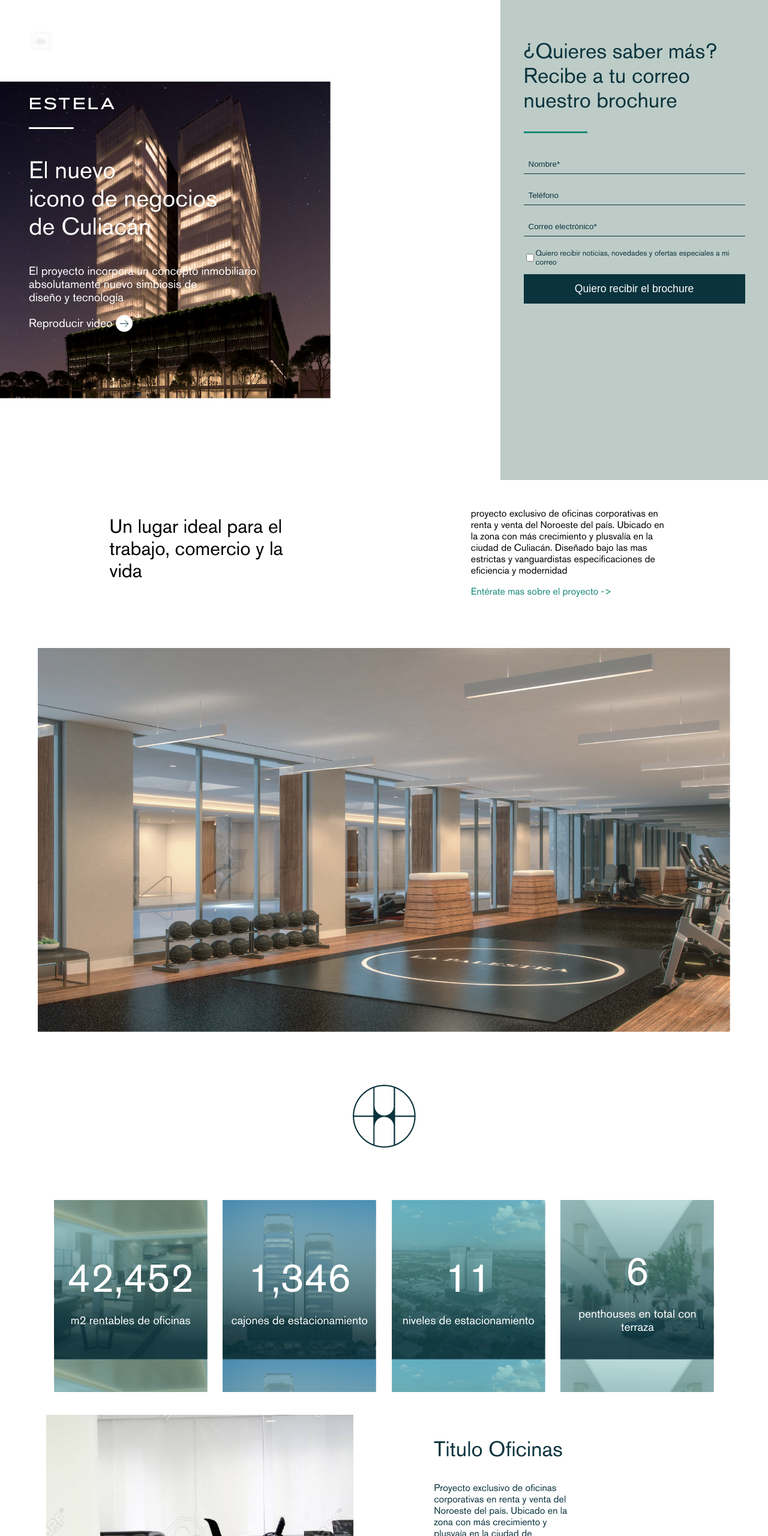
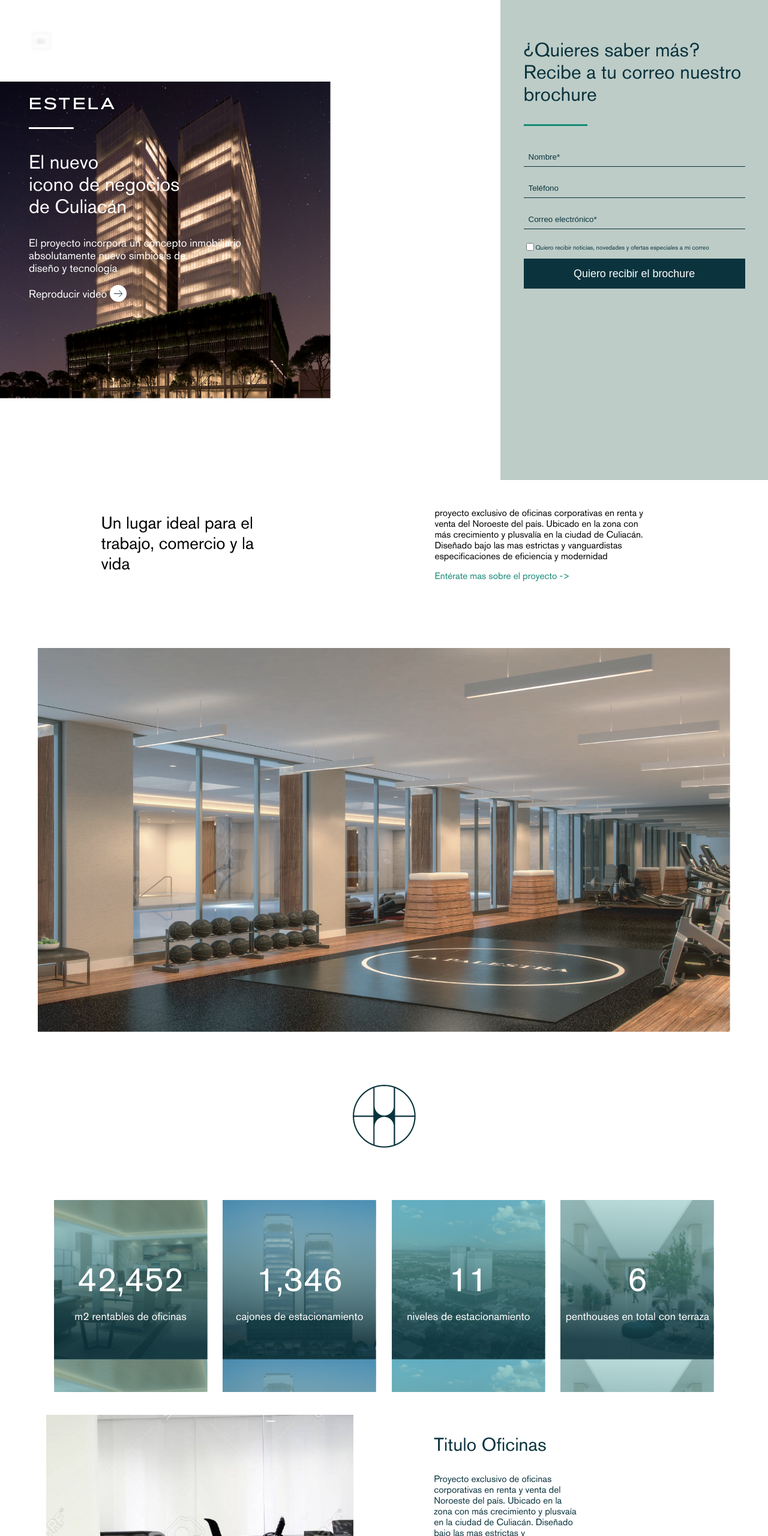
Before and after one commit to PAMA55/STItecnico, a plain HTML site: page index.html in a window 1280 px wide. Shown: the top 2560 px of the page at 60% size. Drawn offline with nearby package versions, Linux system fonts and the light colour scheme; a web font is replaced by a local one.

Commit message:
Responsive font-size

```diff
--- a/styles/styles.css
+++ b/styles/styles.css
@@ -10,11 +10,13 @@ body{
 .a-azul{
     color: #158977;
     text-decoration: none;
+    font-size: 1.2vw;
 }
 
 .a-blanco{
     color: white;
     text-decoration: none;
+    font-size: 1.2vw;
 }
 
 #bloque1{
@@ -41,15 +43,15 @@ body{
 }
 
 #b1-p1{
-    font-size: 2.5em;
+    font-size: 2.5vw;
 }
 
 #b1-p2{
-    font-size: 1.2em;
+    font-size: 1.4vw;
 }
 
 #b1-p3{
-    font-size: 1.2em;
+    font-size: 1.4vw;
 }
 
 #b1-p3 img{
@@ -67,7 +69,7 @@ body{
 }
 
 #bloque1-form p{
-    font-size: 2.2em;
+    font-size: 2.5vw;
     margin: 0;
 }
 
@@ -89,7 +91,7 @@ body{
 }
 
 #brochureform{
-    font-size: 1.1em;
+    font-size: 1.4vw;
     cursor: pointer;
     color: white;
     background-color: #0A333D;
@@ -101,7 +103,7 @@ body{
     display: flex;
     align-items: center;
     margin-bottom: 1em;
-    font-size: .8em;
+    font-size: .8vw;
     cursor: pointer;
 }
 
@@ -117,12 +119,13 @@ body{
 
 #b2-title p{
     width: 50%;
-    font-size: 2em;
+    font-size: 2.2vw;
     margin: 1em auto;
     align-items: center;
 }
 
 #b2-sub{
+    font-size: 1.2vw;
     width: 50%;
     padding: .3em;
 }
@@ -138,6 +141,10 @@ body{
 #carrousel{
     display: flex;
     justify-content: center;
+}
+
+#carrousel img{
+    height: 80vh;
 }
 
 #icon-sep{
@@ -165,12 +172,12 @@ body{
 }
 
 .b3-sec-t{
-    font-size: 4.2em;
+    font-size: 4.4vw;
     margin: 0;
 }
 
 .b3-sec-s{
-    font-size: 1.2em;
+    font-size: 1.4vw;
 }
 
 #b3-sec1{
@@ -229,11 +236,11 @@ body{
 }
 
 .b4-sec-t{
-    font-size: 2.2em;
+    font-size: 2.4vw;
 }
 
 .b4-sec-s{
-    font-size: 1em;
+    font-size: 1.2vw;
     padding-right: 12em;
 }
 
@@ -253,18 +260,24 @@ body{
 
 .b5-con-t{
     margin: 0;
-    font-size: 2em;
+    font-size: 2.2vw;
 }
 
 .b5-con-s{
-    font-size: 1em;
+    font-size: 1.2vw;
     padding-right: 50vw;
 }
 
 #maps{
+    display: flex;
+    justify-content: center;
     align-items: center;
     height: 75vh;
     background-image: url('../resources/imgmaps.png');
+}
+
+#maps img{
+    height: 25vh;
 }
 
 #footer{
@@ -283,11 +296,11 @@ body{
 
 #footer-content p{
     margin: 0;
-    font-size: .7em;
+    font-size: .7vw;
 }
 
 #namelogo-footer{
-    height: 24px;
+    height: 4vh;
 }
 
 #socialmediaicons{
```
